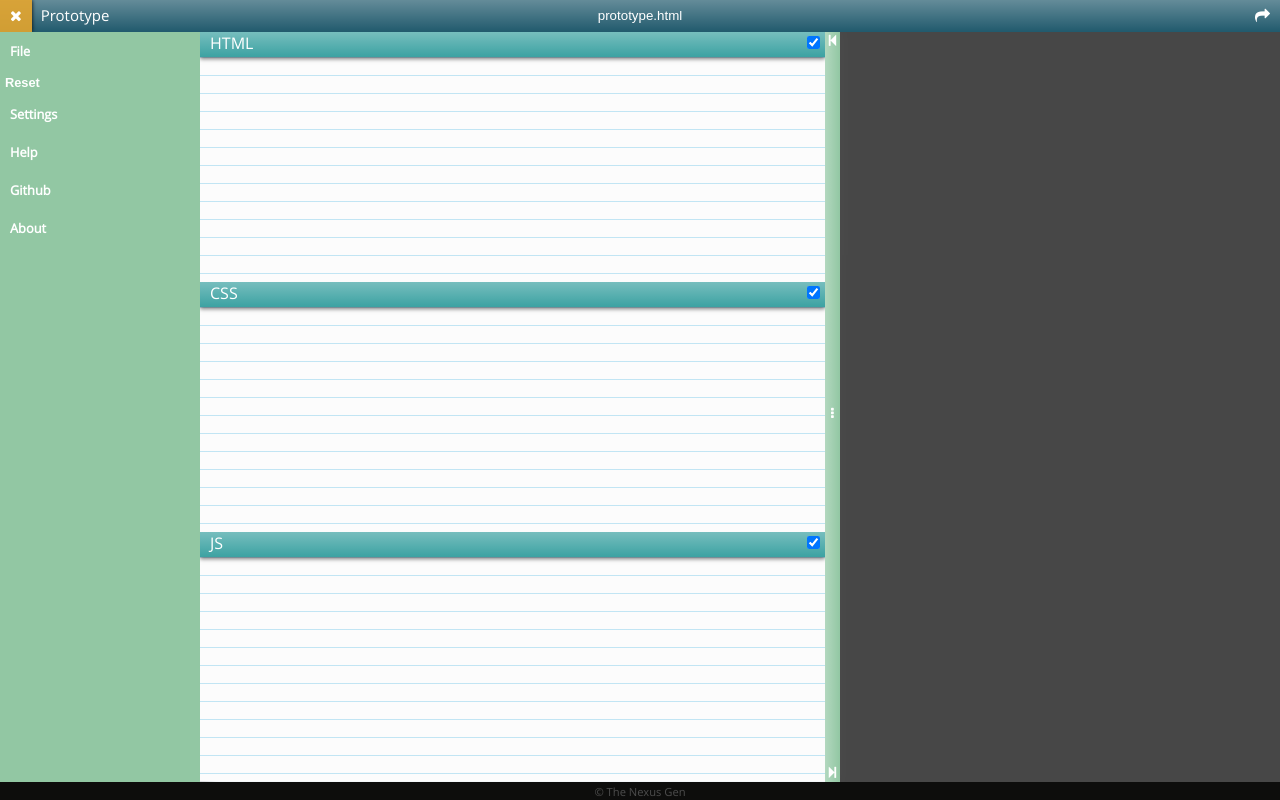
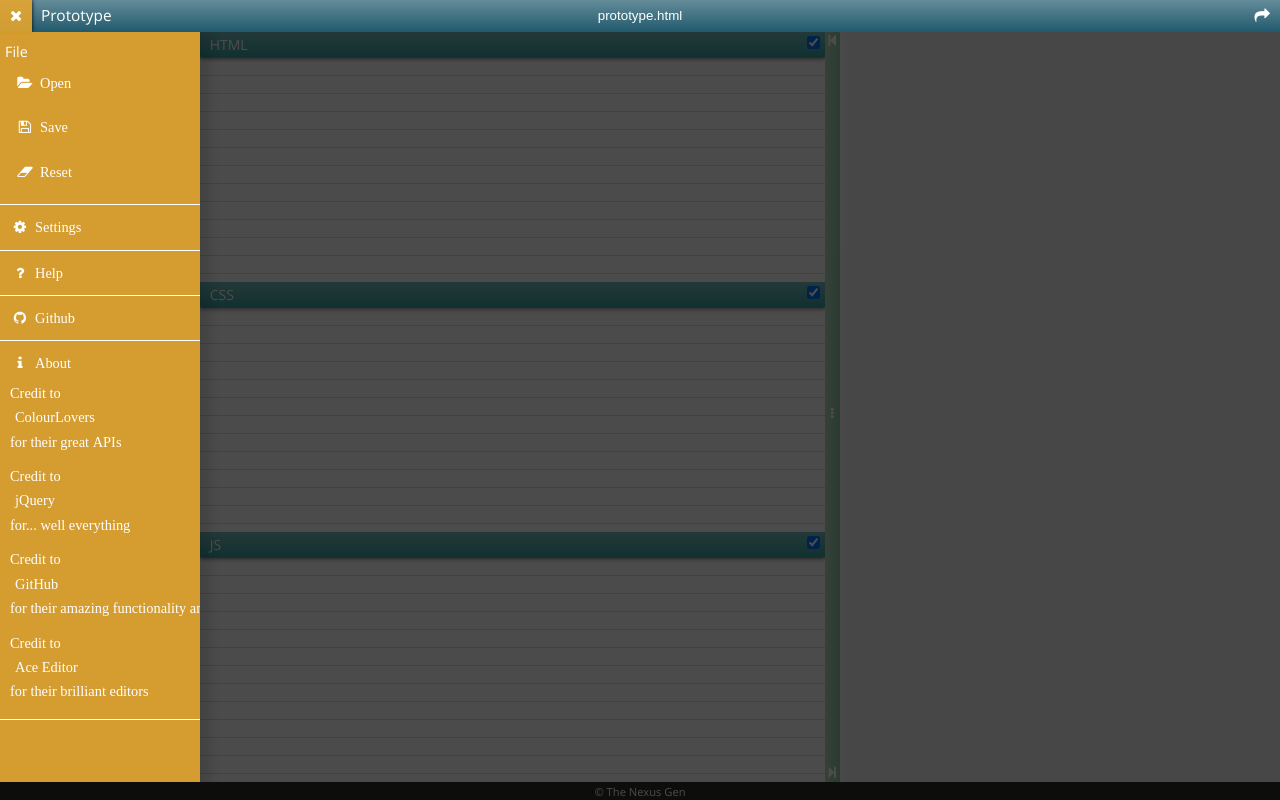
Before and after one commit to craigiswayne/prototype, a PHP site: page /design_2/index.html in a window 1280 px wide, after a click that opens the changed part. Run offline with PHP 8.4, Linux system fonts and the light colour scheme.

Commit message:
Making use of ID's where possible

```diff
--- a/design_2/index.html
+++ b/design_2/index.html
@@ -24,41 +24,32 @@
       <button id="share_menu_toggle" class="fa fa-share toggle" onclick="toggle_share_menu();"></button>
     </header>
 
-    <form class="main">
+    <form id="main">
 
       <nav id="main_menu" class="menu accordion">
-        <details>
-          <summary>File</summary>
-          <label>Open<input type="file" style="display:none;" multiple="" accept=".html"></label>
-          <a id="download_button" href="" download onclick="save_code_as();">Save</a>
-        </details>
+        <ul>File
+          <label class="fa fa-folder-open">Open<input id="file_upload" type="file" style="display:none;" accept=".html"></label>
+          <li class="fa fa-save" id="download_button" href="" download onclick="save_code_as();">Save</a></li>
+          <span class="fa fa-eraser reset">Reset</span>
+        </ul>
 
-        <input type=reset>
+        <span class="fa fa-cog">Settings</span>
 
-        <details>
-          <summary>Settings</summary>
-        </details>
+        <button class="fa fa-question">Help</button>
 
-        <details>
-          <summary>Help</summary>
-        </details>
+        <span class="fa fa-github">Github</span>
 
-        <details>
-          <summary>Github</summary>
-        </details>
+        <ul class="fa fa-info">About
+          <li>Credit to <a href="www.colourlovers.com">ColourLovers</a> for their great APIs</li>
+          <li>Credit to <a href="www.jQuery.com">jQuery</a> for... well everything</li>
+          <li>Credit to <a href="www.github.com">GitHub</a> for their amazing functionality and constant improvements!</li>
+          <li>Credit to <a href="ace.cloud9.io">Ace Editor</a> for their brilliant editors</li>
 
-        <details>
-          <summary>About</summary>
-          <p>Credit to <a href="www.colourlovers.com">ColourLovers</a> for their great APIs</p>
-          <p>Credit to <a href="www.jQuery.com">jQuery</a> for... well everything</p>
-          <p>Credit to <a href="www.github.com">GitHub</a> for their amazing functionality and constant improvements!</p>
-          <p>Credit to <a href="ace.cloud9.io">Ace Editor</a> for their brilliant editors</p>
-
-        </details>
+        </ul>
 
       </nav>
 
-      <div class="workspace">
+      <div id="workspace">
         <div id="editor" class="editor">
           <div class="code_box"><label class="action no_select">HTML<input type=checkbox checked=checked></label><textarea id="code_area_html" class="code_area html"></textarea></div>
           <div class="code_box"><label class="action no_select">CSS<input type=checkbox checked=checked></label><textarea id="code_area_css" class="code_area css"></textarea></div>
@@ -67,13 +58,13 @@
           <iframe id="easter_egg" src="easter_egg.html" title="From: http://codepen.io/vavik96/pen/QwmjMX"></iframe>
 
         </div>
-        <iframe class=preview src="about:blank" sandbox="allow-same-origin allow-scripts allow-popups allow-forms"></iframe>
+        <iframe id="preview" class=preview src="about:blank" sandbox="allow-same-origin allow-scripts allow-popups allow-forms"></iframe>
       </div>
 
       <aside class="menu" id="share_menu">
-          <button id="export_codepen">CodePen</button>
-          <button id="export_email">Email</button>
-          <button id="export_url">URL</button>
+          <button class="fa fa-codepen" id="export_codepen">CodePen</button>
+          <a href="mailto:?subject=" class="fa fa-envelope-o" id="export_email">Email</a>
+          <button class="fa fa-globe"id="export_url">URL (buggy)</button>
         </ul>
       </aside>
 
@@ -84,6 +75,6 @@
       </a>
     </footer>
 
-    <div id="mask" onclick="hide_all_menus()"></div>
+    <div id="mask" onclick="nexus_prototype.hide_all_menus()"></div>
   </body>
 </html>
--- a/design_2/nexus_prototype.css
+++ b/design_2/nexus_prototype.css
@@ -59,9 +59,9 @@
 	position:fixed;
 	top:0;
 	left:0;
-	font-size:15px;
+	font-size:1.1em;
 	background-image:-webkit-linear-gradient(top,rgba(255, 255, 255, 0.3),rgba(0, 0, 0, 0));
-	z-index:1;
+	z-index:4;
 }
 
 header .toggle{
@@ -108,61 +108,69 @@
 	color:inherit;
 }
 
-.main{
+#main{
 	width:100%;
 	background-color:whitesmoke;
 	/*height:calc(100% - 32px - 18px);*/
 	height:100%;
-	font-size:0;
 	white-space:nowrap;
 	overflow:hidden;
 }
 
+#main>*{
+	margin-left:-4px;
+}
 
-.main .menu{
+
+#main .menu{
 	width:200px;
 	height:100%;
 	background-color:rgb(146, 199, 163);
 	display:inline-block;
-	font-size:0.8rem;
+	font-size:0.9rem;
 	position: relative;
-	z-index: 2;
+	z-index: 4;
 	text-align:left;
-	font-weight:bold;
-	overflow:auto;
+	overflow-x: hidden;
+	overflow-y: auto;
 }
 
-.main .menu input[type=button],
-.main .menu input[type=reset]{
+#main .menu *{
+	text-decoration:none;
+	color:inherit;
+	display:block;
 	font-weight:inherit;
-}
-
-.main .menu input[type=button],
-.main .menu input[type=reset],
-.main .menu details,
-.main .menu button{
 	width:100%;
 	background-color:transparent;
 	border:none;
 	text-align:inherit;
-	font-size:inherit;
-	cursor:pointer;
+
+	position:relative;
+	right:0;
+	transition:padding-left 0.1s linear;
+	padding:10px 5px;
 }
 
-
-.main .menu>*{
-	border-bottom:1px solid whitesmoke;
+#main .menu>*{
+	border-bottom:1px solid white;
 }
 
-.main .menu *{
-	padding:5px;
-	text-decoration:none;
-	color:inherit;
-	display:block;
+#main .menu *:focus{
+	outline:none;
 }
 
-.main .menu *:focus{
-	outline:none;
+#main .menu *:hover{
+	background-color:rgba(255,255,255,0.8);
+	color:black;
+	border-left: 5px solid white;
+	padding-left: 10px;
+}
+
+#main .menu .fa:before {
+	min-width: 20px;
+	padding: 5px;
+	display: inline-block;
+	text-align:center;
 }
 
 #main_menu{
@@ -180,14 +188,14 @@
 	margin-left:-400px;
 }
 
-.main .workspace{
+#main #workspace{
 	width:100%;
 	height:100%;
 	display:inline-block;
 	position:relative;
 }
 
-.main .workspace .editor, .main .workspace iframe.preview{
+#main #workspace .editor, #main #workspace iframe.preview{
 	width:50%;
 	height:100%;
 	display:inline-block;
@@ -195,7 +203,7 @@
 	float:left;
 }
 
-.main .workspace .editor{
+#main #workspace .editor{
 	box-shadow: 0 0 10px;
 	position:relative;
 	min-width:15px;
@@ -203,7 +211,7 @@
 	padding-right:15px;
 }
 
-.main .workspace .editor:after {
+#main #workspace .editor:after {
     content: "";
     position: absolute;
     top: 0px;
@@ -214,21 +222,21 @@
     z-index:-1;
 }
 
-.main .workspace .editor[data-resizing="true"]:after{
+#main #workspace .editor[data-resizing="true"]:after{
 	z-index:1;
 }
 
-.main .workspace .editor[data-resizing="true"] .code_box{
+#main #workspace .editor[data-resizing="true"] .code_box{
 	-webkit-user-select:none;
 	user-select:none;
 }
 
-.main .workspace .editor[data-resizing="false"]{
+#main #workspace .editor[data-resizing="false"]{
 	transition:width 0.3s ease;
 	-webkit-transition:width 0.3s ease;
 }
 
-.main .workspace .editor .resizer{
+#main #workspace .editor .resizer{
 	width:15px;
 	position:absolute;
 	right:0;
@@ -244,28 +252,28 @@
 	z-index:2;
 }
 
-.main .workspace .editor .resizer .fa{
+#main #workspace .editor .resizer .fa{
 	position: absolute;
 	left: 0px;
 	text-align: center;
 	width: 100%;
 }
 
-.main .workspace .editor .resizer .fa.fa-step-backward{
+#main #workspace .editor .resizer .fa.fa-step-backward{
 	top:2px;
 }
 
 
-.main .workspace .editor .resizer .fa.fa-ellipsis-v{
+#main #workspace .editor .resizer .fa.fa-ellipsis-v{
 	top:50%;
 }
 
-.main .workspace .editor .resizer .fa.fa-step-forward{
+#main #workspace .editor .resizer .fa.fa-step-forward{
 	bottom:3px;
 }
 
 
-.main .workspace .editor .code_box{
+#main #workspace .editor .code_box{
 	width:100%;
 	height:33.3%;
 	overflow:hidden;
@@ -291,12 +299,12 @@
 	z-index:2;
 }
 
-.main .workspace .editor .code_box[data-showing=false] {
+#main #workspace .editor .code_box[data-showing=false] {
 	height:0;
 }
 
-.main .workspace .editor .code_box label {
-	font-size: 16px;
+#main #workspace .editor .code_box label {
+	font-size: 1em;
 	width:100%;
 	background-color:#52DB62;
 	background-color:#3CA2A2;
@@ -308,6 +316,7 @@
 	white-space: nowrap;
 	max-height: 25px;
 	height:25px;
+	line-height:25px;
 	overflow: hidden;
 	box-shadow: 0px 2px 4px 0px rgba(0, 0, 0, 0.5);
 	position:absolute;
@@ -315,13 +324,13 @@
 	left:0;
 }
 
-.main .workspace .editor .code_box label input[type=checkbox]{
+#main #workspace .editor .code_box label input[type=checkbox]{
 	position:absolute;
 	right:5px;
 	top:4px;
 }
 
-.main .workspace .editor .code_area{
+#main #workspace .editor .code_area{
 	height:100%;
 	background: -webkit-repeating-linear-gradient(90deg, rgba(0, 0, 0, 0), rgba(0, 0, 0, 0) 17px, #87CEEB 18px);
 	background: repeating-linear-gradient(0deg, rgba(0, 0, 0, 0), rgba(0, 0, 0, 0) 17px, #87CEEB 18px);
@@ -333,18 +342,18 @@
 	display:block;
 	width:100%;
 	resize:none;
-	font-size:11px;
+	font-size:0.78em;
 	line-height:18px;
 	border:none;
 }
 
 
-.main .workspace .editor .code_area:focus{
+#main #workspace .editor .code_area:focus{
 	outline:none;
 }
 
 
-.workspace iframe.preview{
+#workspace iframe.preview{
 background-color:#EFEFEF;
 min-width:0px;
 max-width:calc(100% - 15px);
@@ -382,7 +391,7 @@
 }
 
 #mask.active{
-	z-index:0;
+	z-index:3;
 }
 
 
@@ -396,3 +405,9 @@
 	overflow:hidden;
 	z-index:1;
 }
+
+
+.menu,
+.fa-times{
+	background-color:rgba(229, 166, 46, 0.9) !important;
+}
```
Also changed, not shown: design_2/nexus_prototype.js (+110 -72 lines).
